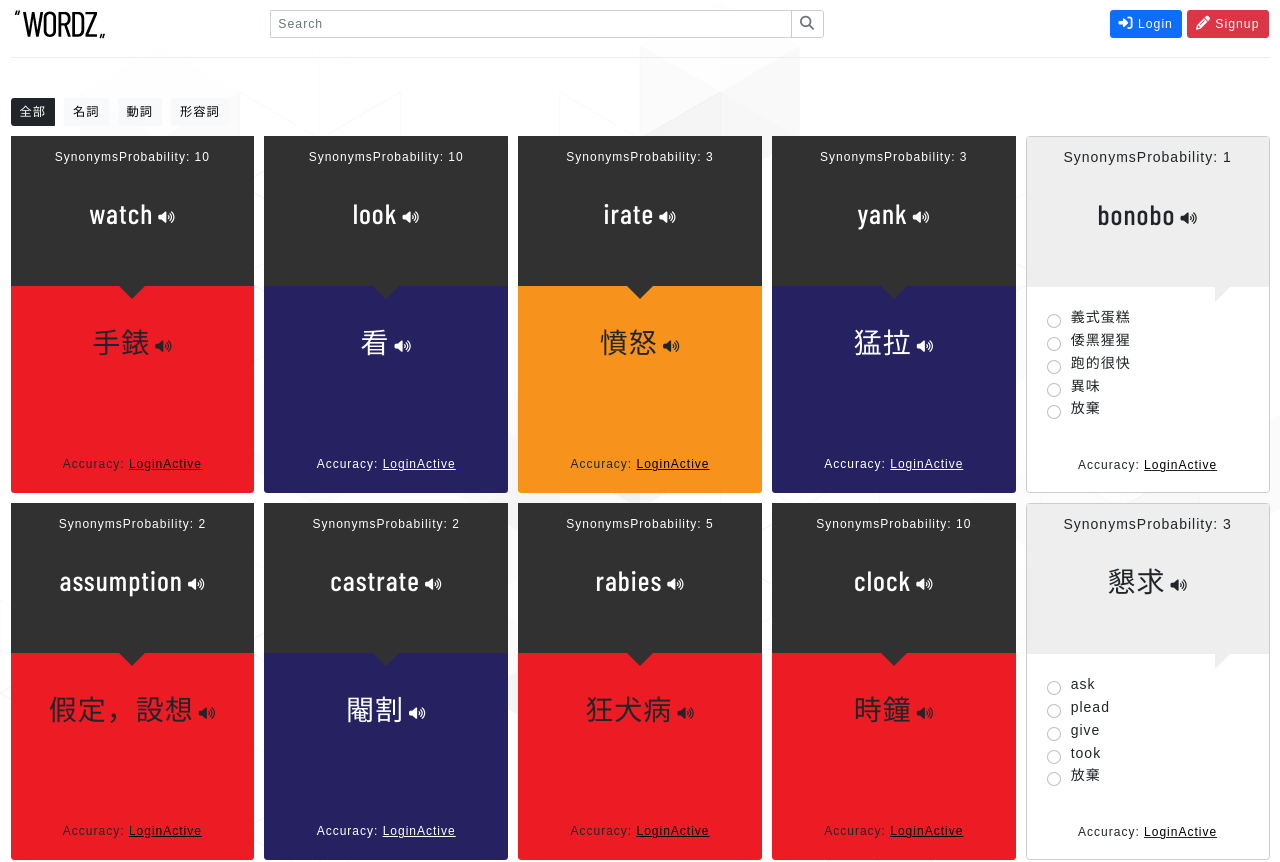
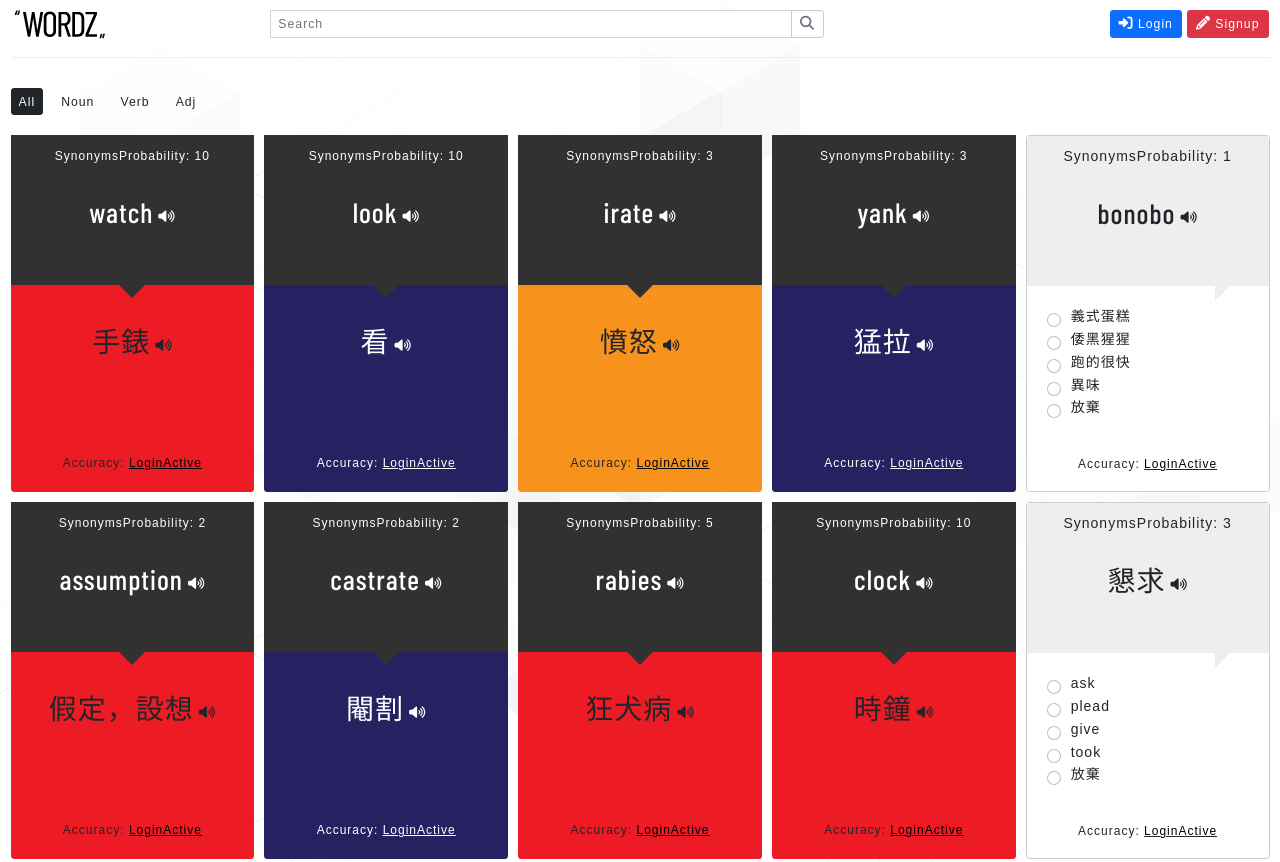
Before and after one commit to yben56/Wordhub-frontend, a Nuxt app: page / in a window 1280 px wide. Shown: the top 862 px of the page. Built offline with nearby package versions, Linux system fonts and the light colour scheme; a web font is replaced by a local one.

Commit message:
update type comp

```diff
--- a/assets/locale/en-US.json
+++ b/assets/locale/en-US.json
@@ -28,6 +28,11 @@
     "Terms" : "Terms of Service",
     "VarifyEmail" : "Please verify your email",
 
+    "All" : "All",
+    "Noun" : "Noun",
+    "Verb" : "Verb",
+    "Adj" : "Adj",
+
     "1" : "Low (1)",
     "2" : "Low (2)",
     "3" : "Low (3)",
--- a/assets/locale/zh-TW.json
+++ b/assets/locale/zh-TW.json
@@ -28,6 +28,11 @@
     "Terms" : "服務條款",
     "VarifyEmail" : "請驗證你的Email",
 
+    "All" : "全部",
+    "Noun" : "名詞",
+    "Verb" : "動詞",
+    "Adj" : "形容詞",
+
     "1" : "低 (1)",
     "2" : "低 (2)",
     "3" : "低 (3)",
--- a/assets/scss/App.scss
+++ b/assets/scss/App.scss
@@ -107,3 +107,7 @@ legend {
 	/*overflow: hidden; */
 	/*padding: 0 12px; bootstrap max-width: 1270px;*/
 }
+
+.noun { background-color: #ED1C24; }
+.verb { background-color: #262261; color: #fff; a { color: #fff; }}
+.adj { background-color: #F7931D; }
--- a/components/ClassificationComp.vue
+++ /dev/null
@@ -1,19 +0,0 @@
-<template>
-    <div class="btn-group">
-        <button type="button" class="btn btn-sm btn-dark">全部</button>
-        <button type="button" class="btn btn-sm btn-light">名詞</button>
-        <button type="button" class="btn btn-sm btn-light">動詞</button>
-        <button type="button" class="btn btn-sm btn-light">形容詞</button>
-    </div>
-</template>
-
-<style scoped>
-.btn-group {
-    padding: 10px;
-    padding-left: 0px;
-
-    .btn {
-        margin-right: 10px;
-    }
-}
-</style>
--- /dev/null
+++ b/components/TypeComp(v-show).vue
@@ -0,0 +1,46 @@
+<template>
+    <div class="btn-group">
+        <button @click="show('all')" type="button" class="btn btn-sm btn-dark">全部</button>
+        <button @click="show('noun')" type="button" class="btn btn-sm btn-light">名詞</button>
+        <button @click="show('verb')" type="button" class="btn btn-sm btn-light">動詞</button>
+        <button @click="show('adj')" type="button" class="btn btn-sm btn-light">形容詞</button>
+    </div>
+</template>
+
+<style scoped>
+.btn-group {
+    padding-bottom: 20px;
+    padding-left: 0px;
+
+    .btn {
+        margin-right: 10px;
+    }
+}
+</style>
+
+<script>
+export default {
+  data() {
+    return {
+        all: true,
+        noun: false,
+        verb: false,
+        adj: false,
+    };
+  },
+  methods: {
+    show(type) {
+
+        this.all = false
+        this.noun = false
+        this.verb = false
+        this.adj = false
+
+        if ( type == 'all' ) { this.all = true }
+        if ( type == 'noun' ) { this.noun = true }
+        if ( type == 'verb' ) { this.verb = true }
+        if ( type == 'adj' ) { this.adj = true }
+    }
+  }
+}
+</script>
--- /dev/null
+++ b/components/TypeComp.vue
@@ -0,0 +1,19 @@
+<template>
+    <div class="type">
+        <a :class="{ 'btn-dark': !$route.query.type }" class="btn btn-sm" href="/">{{ $t('All') }}</a>
+        <a :class="{ 'noun': $route.query.type == 'noun' }" class="btn btn-sm" href="?type=noun">{{ $t('Noun') }}</a>
+        <a :class="{ 'verb': $route.query.type == 'verb' }" class="btn btn-sm" href="?type=verb">{{ $t('Verb') }}</a>
+        <a :class="{ 'adj': $route.query.type == 'adj' }" class="btn btn-sm" href="?type=adj">{{ $t('Adj') }}</a>
+    </div>
+</template>
+
+<style scoped>
+.type {
+    padding-bottom: 20px;
+    padding-left: 0px;
+
+    .btn {
+        margin-right: 10px;
+    }
+}
+</style>
--- a/components/WordsComp.vue
+++ b/components/WordsComp.vue
@@ -90,8 +90,4 @@ export default {
         margin-bottom: -13px;
     }
 }
-
-.noun { background-color: #ED1C24; }
-.verb { background-color: #262261; color: #fff; a { color: #fff; }}
-.adj { background-color: #F7931D; }
 </style>
--- a/pages/index.vue
+++ b/pages/index.vue
@@ -1,5 +1,5 @@
 <template>
-    <ClassificationComp />
+    <TypeComp />
     <div class="wrapper">
         <template v-for="(item, index) in outputdata">
             <template v-if="item.type === 'card'">
```
